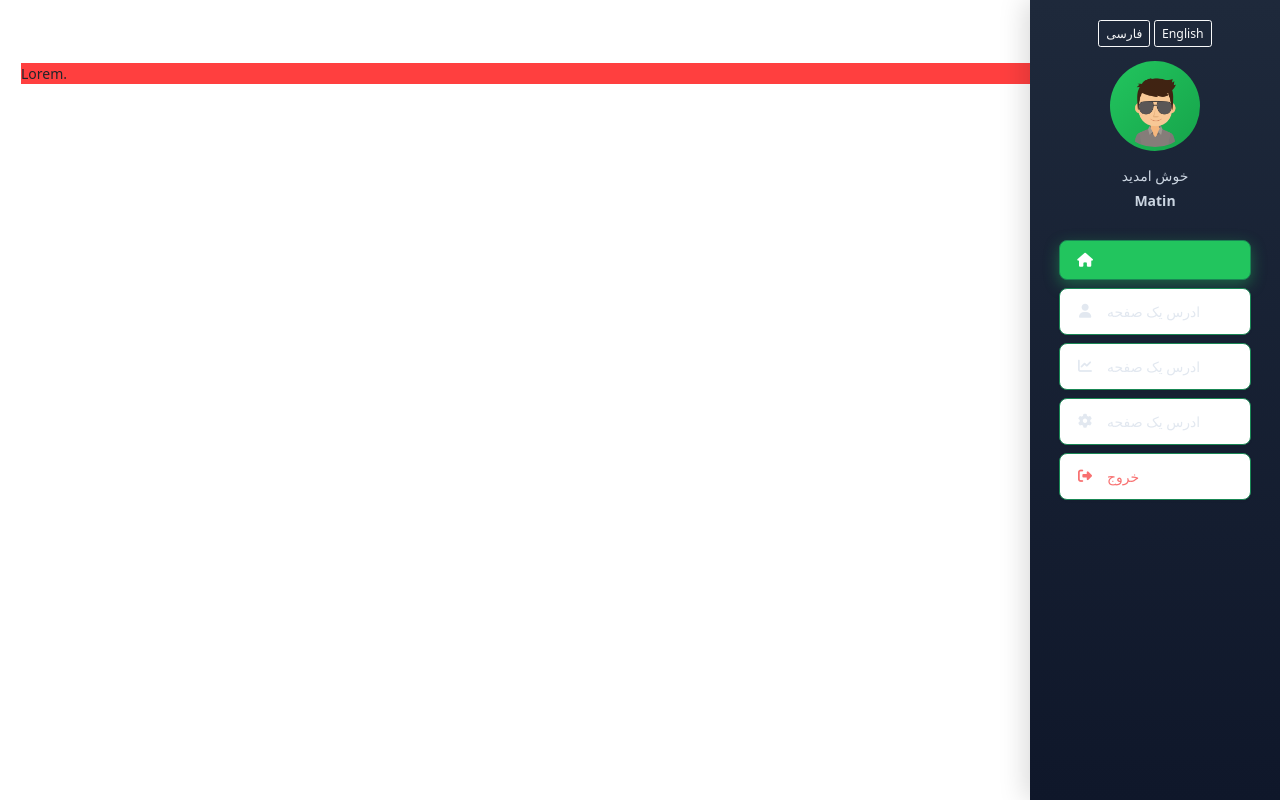
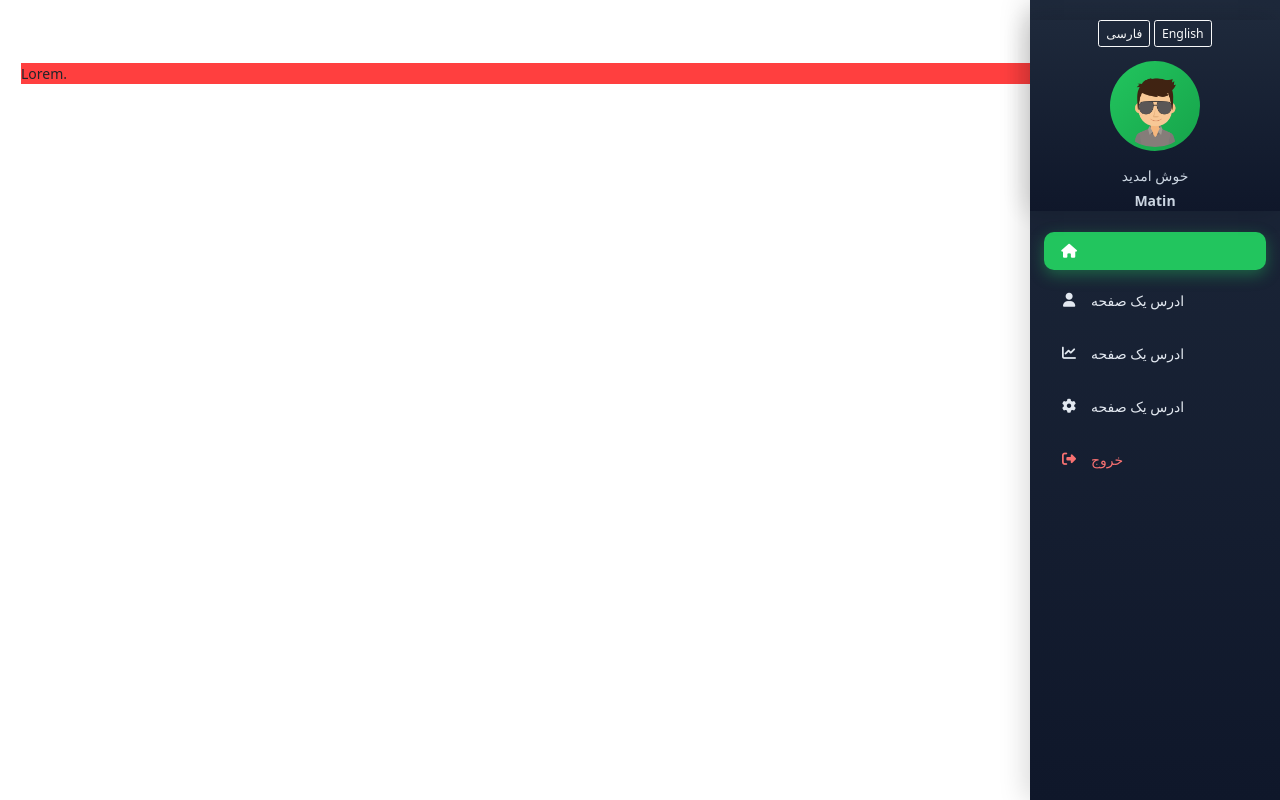
Before and after one commit to ifmat/Yarmand.V.Web, a PHP site: page / in a window 1280 px wide. Run offline with PHP 8.4, Linux system fonts and the light colour scheme; some libraries are stand-ins or nearby versions.

Commit message:
Improve Menu

```diff
--- a/assets/css/style.css
+++ b/assets/css/style.css
@@ -26,33 +26,33 @@ body {
     width: 100%;
 }
 
-body.layout-boxed {
-    height: 100%;
-}
+/*body.layout-boxed {*/
+/*    height: 100%;*/
+/*}*/
 
-.without-bullets {
-    list-style-type: none;
-    padding-left: 0;
-    margin-left: 0;
-}
+/*.without-bullets {*/
+/*    list-style-type: none;*/
+/*    padding-left: 0;*/
+/*    margin-left: 0;*/
+/*}*/
 
-.menu {
-    padding: 8px 15px;
-}
+/*.menu {*/
+/*    padding: 8px 15px;*/
+/*}*/
 
-.menu > Ul > li > a {
-    background: white;
-    object-fit: cover;
-    border: 1px solid #198754;
-    box-shadow: 0 1px 2px rgba(33, 37, 41, 0.1);
-    border-radius: 1vh;
-}
+/*.menu > Ul > li > a {*/
+/*    background: white;*/
+/*    object-fit: cover;*/
+/*    border: 1px solid #198754;*/
+/*    box-shadow: 0 1px 2px rgba(33, 37, 41, 0.1);*/
+/*    border-radius: 1vh;*/
+/*}*/
 
-.menu > Ul > li > a:hover {
-    color: #198754;
-    padding: 1vh;
-    transition: 60ms;
-}
+/*.menu > Ul > li > a:hover {*/
+/*    color: #198754;*/
+/*    padding: 1vh;*/
+/*    transition: 60ms;*/
+/*}*/
 
 .sidebar {
     background: linear-gradient(180deg, #1e293b, #0f172a);
@@ -129,3 +129,62 @@ body.layout-boxed {
 .menu-item.logout:hover {
     background-color: rgba(248, 113, 113, 0.15);
 }
+/* sidebar base */
+.sidebar{
+    background: linear-gradient(180deg, #1e293b, #0f172a);
+    width: 250px;
+    right: 0;
+    transition: transform 0.3s ease;
+    z-index: 999;
+}
+
+/* on small screens: hide by default (collapsed) */
+@media (max-width: 991.98px){
+    .sidebar{
+        transform: translateX(100%); /* جمع */
+    }
+    .sidebar.open{
+        transform: translateX(0); /* باز */
+    }
+}
+
+/* toggle button (three dots) */
+.sidebarToggleBtn{
+    /* nothing here; just keeping your class */
+}
+
+@media (max-width: 991.98px){
+    .sidebarToggleBtn{
+        /* sidebar is handled above */
+    }
+
+    /* create button container position via pseudo-ish approach */
+}
+
+/* واقعی: دکمه رو با یک عنصر HTML اضافه می‌کنیم (در JS) */
+#sidebarToggleBtn{
+    position: fixed;
+    top: 14px;
+    right: 14px;
+    z-index: 1000;
+
+    display: inline-flex;
+    align-items: center;
+    justify-content: center;
+
+    width: 42px;
+    height: 42px;
+    border-radius: 10px;
+
+    border: 1px solid rgba(255,255,255,.15);
+    background: rgba(15,23,42,.85);
+    color: #fff;
+
+    backdrop-filter: blur(8px);
+    -webkit-backdrop-filter: blur(8px);
+
+    cursor: pointer;
+    transition: transform .12s ease, background .2s ease;
+}
+#sidebarToggleBtn:hover{ background: rgba(15,23,42,.95); }
+#sidebarToggleBtn:active{ transform: scale(0.98); }
--- a/core/layout/Menu/Menu.php
+++ b/core/layout/Menu/Menu.php
@@ -1,6 +1,6 @@
-<aside class="sidebar col-md-3 col-lg-2 position-fixed end-0 top-0 min-vh-100 d-flex flex-column">
+<aside class="sidebar sidebarToggleBtn col-md-3 col-lg-2 position-fixed end-0 top-0 min-vh-100 d-flex flex-column">
 
-    <div class="sidebar-header text-center">
+    <div class="sidebar-header sidebar text-center">
         <div class="lang-switch mb-3">
             <button id="btn-fa" class="btn btn-sm btn-outline-light">فارسی</button>
             <button id="btn-en" class="btn btn-sm btn-outline-light">English</button>
```
